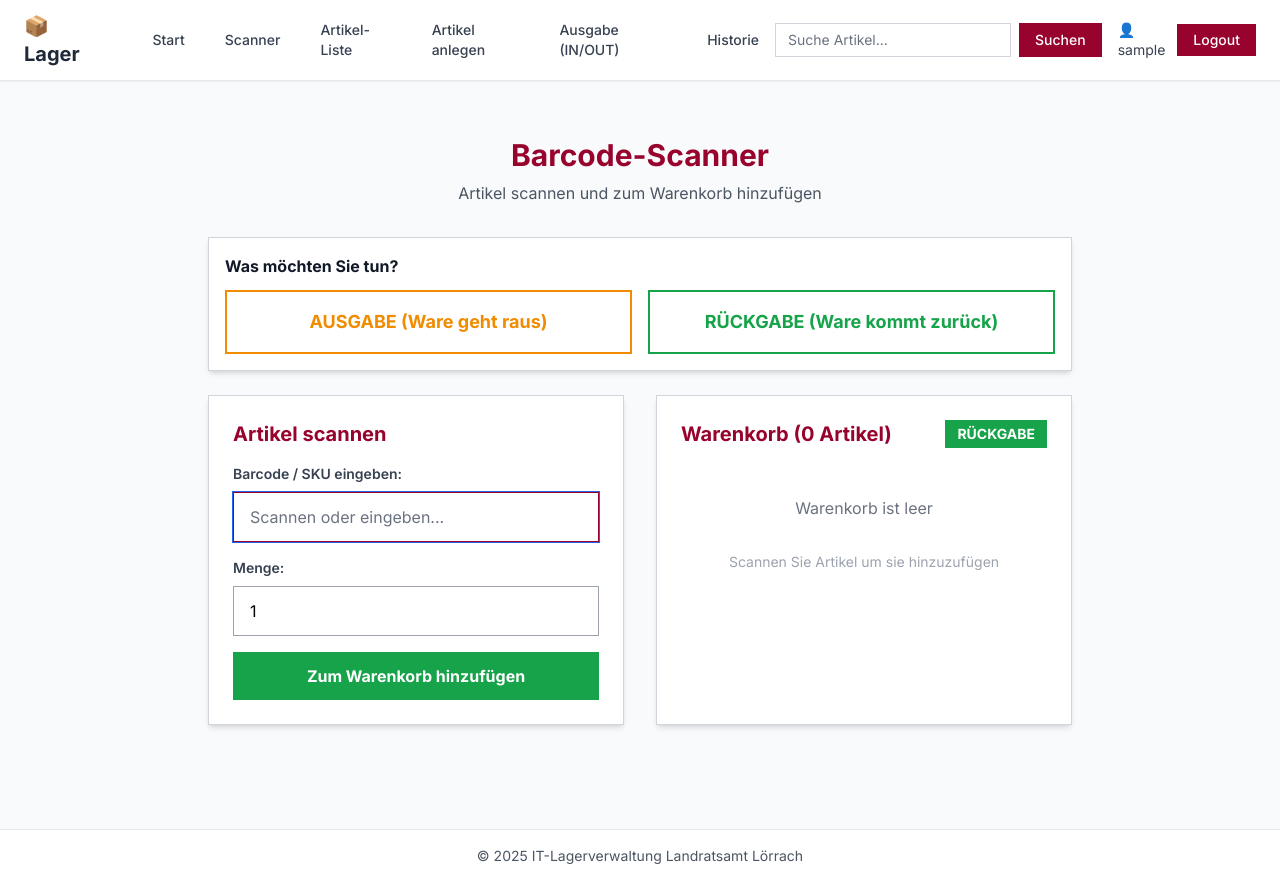
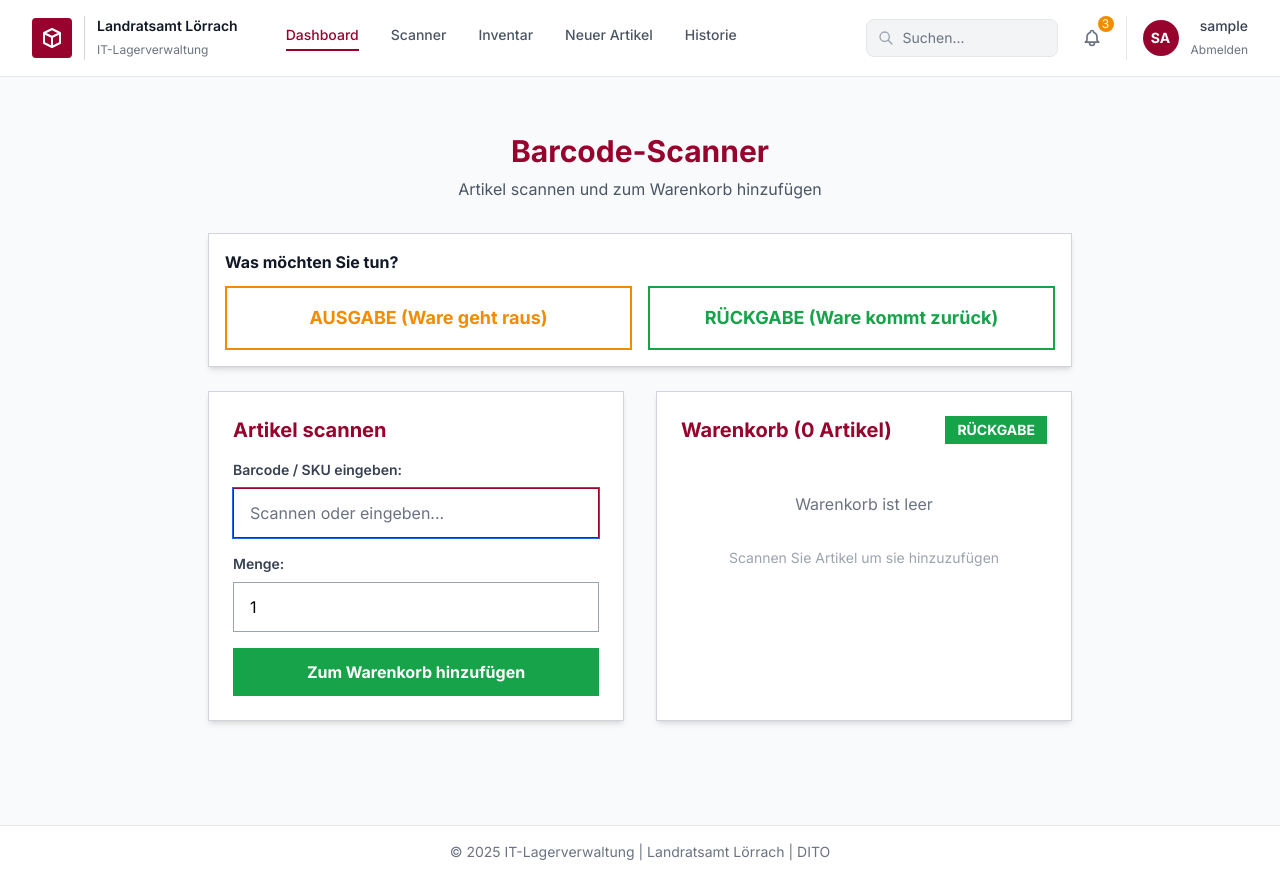
Before and after one commit to MBlackrose/lagerverwaltung, a Flask app: page /scanner in a window 1280 px wide. After the commit the page ends 861 px from the top, so only its background shows below. Run offline with Flask 3, Linux system fonts and the light colour scheme; the visitor is signed in with stand-in values (Sample User, id 1); tables that the repository leaves empty hold one stand-in row (values such as "Sample post"); some libraries are stand-ins or nearby versions.

Commit message:
Neues Enterprise Minimal Design, Tests hinzugefügt

```diff
--- a/templates/layout.html
+++ b/templates/layout.html
@@ -10,90 +10,97 @@
   <link crossorigin="" href="https://fonts.gstatic.com" rel="preconnect"/>
   <link href="https://fonts.googleapis.com/css2?family=Inter:wght@400;500;600;700&display=swap" rel="stylesheet"/>
   <style>
-    body {
-      font-family: 'Inter', -apple-system, BlinkMacSystemFont, 'Segoe UI', Roboto, 'Helvetica Neue', Arial, sans-serif;
-    }
-    /* Fix: Links klickbar machen */
-    nav a {
-      display: block;
-      position: relative;
-      z-index: 10;
-    }
+    body { font-family: 'Inter', sans-serif; }
   </style>
 </head>
 <body class="bg-gray-50 min-h-screen">
 
-  <!-- Navigation (nur wenn eingeloggt) -->
   {% if g.user %}
-  <nav class="bg-white border-b border-gray-200 shadow-sm">
-    <div class="max-w-7xl mx-auto px-6 py-3">
+  <!-- Enterprise Minimal Navigation -->
+  <nav class="bg-white border-b border-gray-200">
+    <div class="max-w-7xl mx-auto px-8 py-4">
       <div class="flex justify-between items-center">
 
-        <!-- Logo & Navigation Links -->
-        <div class="flex items-center gap-8">
+        <!-- Logo & Navigation -->
+        <div class="flex items-center gap-12">
+
           <!-- Logo -->
-          <a href="{{ url_for('dashboard') }}" class="flex items-center gap-2">
-            <span class="text-xl font-bold text-gray-800">📦 Lager</span>
-          </a>
+          <div class="flex items-center gap-3">
+            <div class="w-10 h-10 bg-[#98032D] rounded flex items-center justify-center">
+              <svg class="w-6 h-6 text-white" fill="none" stroke="currentColor" viewBox="0 0 24 24">
+                <path stroke-linecap="round" stroke-linejoin="round" stroke-width="2" d="M20 7l-8-4-8 4m16 0l-8 4m8-4v10l-8 4m0-10L4 7m8 4v10M4 7v10l8 4" />
+              </svg>
+            </div>
+            <div class="border-l border-gray-300 pl-3">
+              <span class="text-sm font-semibold text-gray-900 block">Landratsamt Lörrach</span>
+              <span class="text-xs text-gray-500">IT-Lagerverwaltung</span>
+            </div>
+          </div>
 
-          <!-- Navigation -->
-          <div class="hidden md:flex items-center gap-2">
+          <!-- Menü Links -->
+          <div class="flex items-center gap-8">
             <a href="{{ url_for('dashboard') }}"
-               class="px-4 py-2 transition text-sm font-medium text-gray-700 hover:bg-gray-100 cursor-pointer">
-              Start
+               class="text-sm font-medium text-[#98032D] border-b-2 border-[#98032D] pb-1">
+              Dashboard
             </a>
-
             <a href="{{ url_for('scanner') }}"
-               class="px-4 py-2 transition text-sm font-medium text-gray-700 hover:bg-gray-100 cursor-pointer">
+               class="text-sm font-medium text-gray-600 hover:text-gray-900 pb-1 border-b-2 border-transparent hover:border-gray-300">
               Scanner
             </a>
-
             <a href="{{ url_for('items_list') }}"
-               class="px-4 py-2 transition text-sm font-medium text-gray-700 hover:bg-gray-100 cursor-pointer">
-              Artikel-Liste
+               class="text-sm font-medium text-gray-600 hover:text-gray-900 pb-1 border-b-2 border-transparent hover:border-gray-300">
+              Inventar
             </a>
-
             <a href="{{ url_for('items_new') }}"
-               class="px-4 py-2 transition text-sm font-medium text-gray-700 hover:bg-gray-100 cursor-pointer">
-              Artikel anlegen
+               class="text-sm font-medium text-gray-600 hover:text-gray-900 pb-1 border-b-2 border-transparent hover:border-gray-300">
+              Neuer Artikel
             </a>
-
-            <a href="{{ url_for('movement_new') }}"
-               class="px-4 py-2 transition text-sm font-medium text-gray-700 hover:bg-gray-100 cursor-pointer">
-              Ausgabe (IN/OUT)
-            </a>
-
             <a href="{{ url_for('movements_list') }}"
-               class="px-4 py-2 transition text-sm font-medium text-gray-700 hover:bg-gray-100 cursor-pointer">
+               class="text-sm font-medium text-gray-600 hover:text-gray-900 pb-1 border-b-2 border-transparent hover:border-gray-300">
               Historie
             </a>
           </div>
         </div>
 
-        <!-- Search & User -->
+        <!-- Rechte Seite: Suche & User -->
         <div class="flex items-center gap-4">
-          <!-- Search -->
-          <form class="hidden lg:flex gap-2" action="{{ url_for('items_list') }}" method="get">
-            <input
-              type="text"
-              name="q"
-              placeholder="Suche Artikel..."
-              value="{{ request.args.get('q', '') }}"
-              class="px-3 py-1.5 bg-white border border-gray-300 text-gray-800 text-sm focus:outline-none focus:ring-2 focus:ring-[#98032D] focus:border-transparent"
-            >
-            <button type="submit" class="bg-[#98032D] text-white px-4 py-1.5 hover:bg-[#98032D]/90 transition text-sm font-medium cursor-pointer">
-              Suchen
-            </button>
+
+          <!-- Suche -->
+          <form action="{{ url_for('items_list') }}" method="get">
+            <div class="relative">
+              <input
+                type="text"
+                name="q"
+                placeholder="Suchen..."
+                value="{{ request.args.get('q', '') }}"
+                class="w-48 pl-9 pr-4 py-2 bg-gray-100 border border-gray-200 rounded-lg text-sm focus:outline-none focus:ring-2 focus:ring-[#98032D] focus:border-transparent"
+              >
+              <svg class="w-4 h-4 text-gray-400 absolute left-3 top-1/2 -translate-y-1/2" fill="none" stroke="currentColor" viewBox="0 0 24 24">
+                <path stroke-linecap="round" stroke-linejoin="round" stroke-width="2" d="M21 21l-6-6m2-5a7 7 0 11-14 0 7 7 0 0114 0z" />
+              </svg>
+            </div>
           </form>
 
-          <!-- User Info -->
-          <div class="flex items-center gap-3">
-            <span class="text-sm text-gray-700">👤 {{ g.user.username }}</span>
-            <a href="{{ url_for('logout') }}" class="bg-[#98032D] text-white px-4 py-1.5 hover:bg-[#98032D]/90 transition text-sm font-medium cursor-pointer">
-              Logout
-            </a>
+          <!-- Benachrichtigungen -->
+          <button class="p-2 text-gray-500 hover:text-[#98032D] relative">
+            <svg class="w-5 h-5" fill="none" stroke="currentColor" viewBox="0 0 24 24">
+              <path stroke-linecap="round" stroke-linejoin="round" stroke-width="2" d="M15 17h5l-1.405-1.405A2.032 2.032 0 0118 14.158V11a6.002 6.002 0 00-4-5.659V5a2 2 0 10-4 0v.341C7.67 6.165 6 8.388 6 11v3.159c0 .538-.214 1.055-.595 1.436L4 17h5m6 0v1a3 3 0 11-6 0v-1m6 0H9" />
+            </svg>
+            <span class="absolute -top-1 -right-1 w-4 h-4 bg-[#F18B00] text-white text-xs rounded-full flex items-center justify-center">3</span>
+          </button>
+
+          <!-- User -->
+          <div class="flex items-center gap-3 pl-4 border-l border-gray-200">
+            <div class="w-9 h-9 bg-[#98032D] rounded-full flex items-center justify-center">
+              <span class="text-sm font-bold text-white">{{ g.user.username[:2]|upper }}</span>
+            </div>
+            <div class="text-right">
+              <span class="text-sm font-medium text-gray-700 block">{{ g.user.username }}</span>
+              <a href="{{ url_for('logout') }}" class="text-xs text-gray-500 hover:text-[#98032D]">Abmelden</a>
+            </div>
           </div>
         </div>
+
       </div>
     </div>
   </nav>
@@ -102,11 +109,10 @@
   <!-- Hauptinhalt -->
   <main class="{% if g.user %}max-w-7xl mx-auto px-6 py-6{% endif %}">
 
-    <!-- Flash-Messages -->
     {% with messages = get_flashed_messages(with_categories=true) %}
       {% if messages %}
         {% for category, message in messages %}
-          <div class="mb-4 p-4 {% if category == 'error' %}bg-red-50 text-red-700 border border-red-200{% else %}bg-green-50 text-green-700 border border-green-200{% endif %}">
+          <div class="mb-4 p-4 rounded-lg {% if category == 'error' %}bg-red-50 text-red-700 border border-red-200{% else %}bg-green-50 text-green-700 border border-green-200{% endif %}">
             {{ message }}
           </div>
         {% endfor %}
@@ -117,8 +123,8 @@
   </main>
 
   <!-- Footer -->
-  <footer class="bg-white text-gray-600 text-center py-4 mt-12 border-t border-gray-200">
-    <p class="text-sm">&copy; 2025 IT-Lagerverwaltung Landratsamt Lörrach</p>
+  <footer class="bg-white text-gray-500 text-center py-4 mt-12 border-t border-gray-200">
+    <p class="text-sm">© 2025 IT-Lagerverwaltung | Landratsamt Lörrach | DITO</p>
   </footer>
 
 </body>
```
Also changed, not shown: test_app.py (added, +78 -0 lines).
